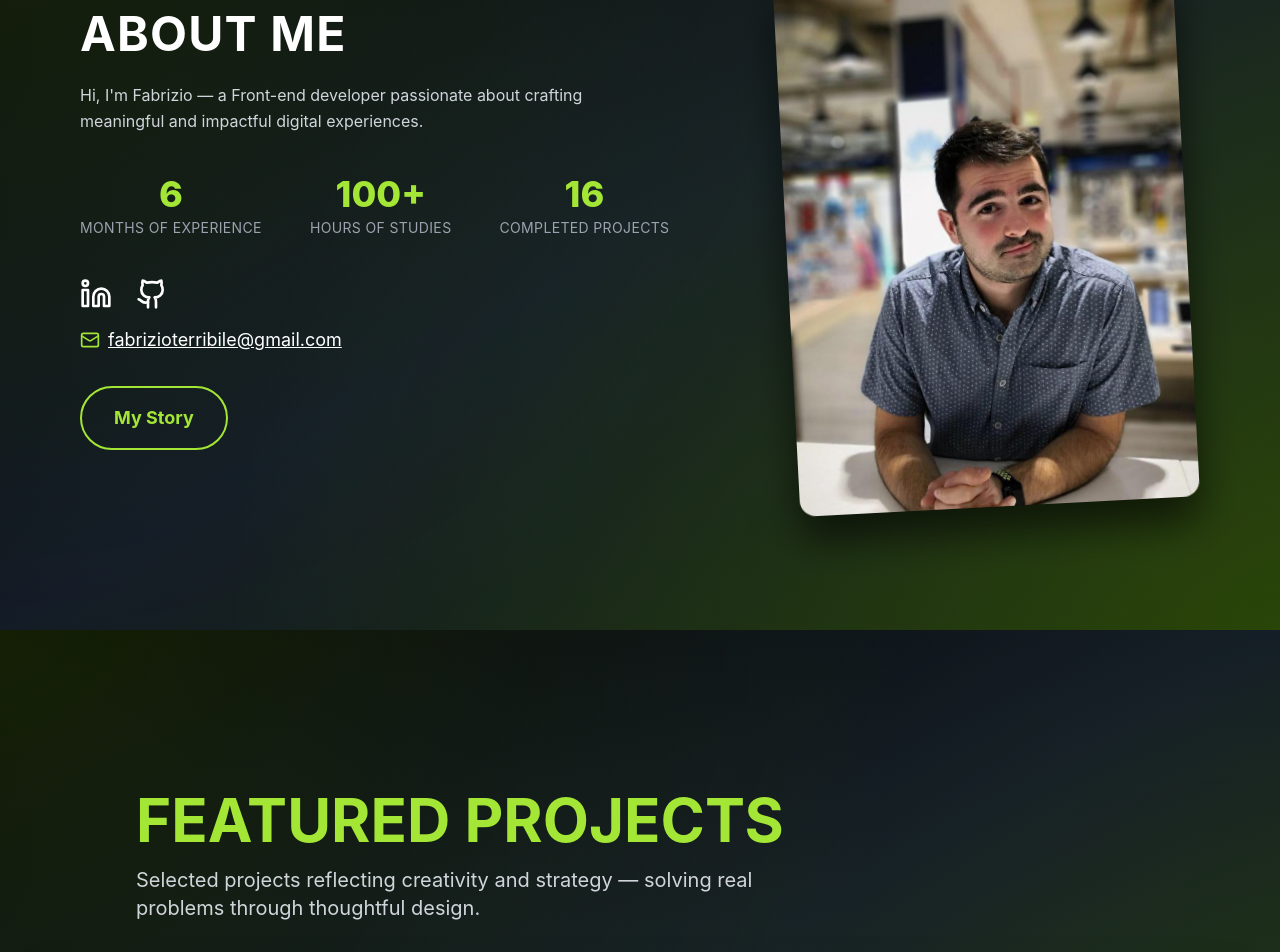
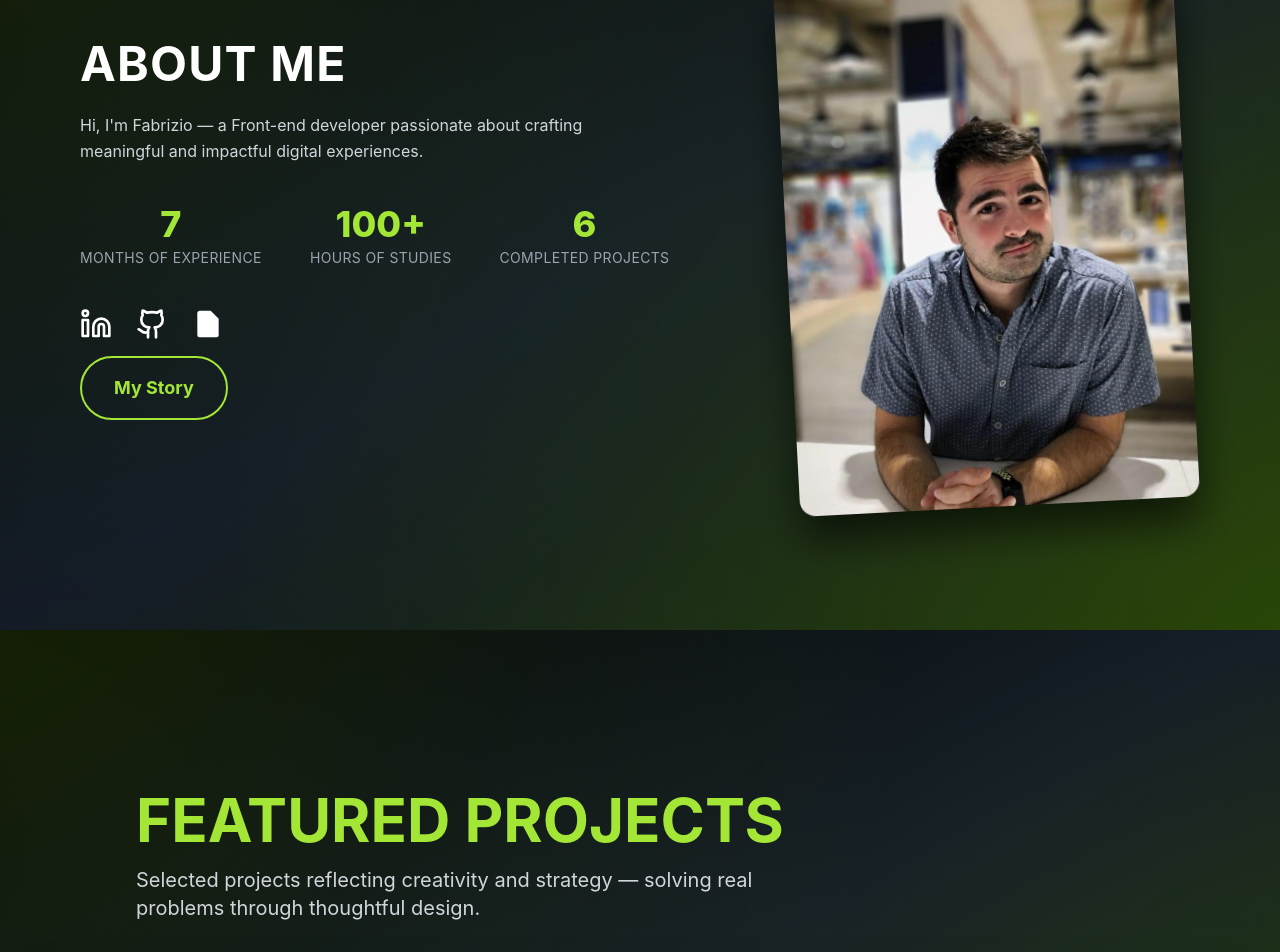
Before and after one commit to Fab785/Portfolio, a React (Create React App) app: page / in a window 1280 px wide. Shown: the part 1770-2722 px from the top of the page. Built offline with nearby package versions, Linux system fonts and the light colour scheme.

Commit message:
link changed

```diff
--- a/src/components/HeroSectionThree.jsx
+++ b/src/components/HeroSectionThree.jsx
@@ -1,4 +1,4 @@
-import React, { useState } from "react";
+import React from "react";
 import { Linkedin, Github, Mail } from "lucide-react";
 import CountUp from "react-countup";
 import { useInView } from "react-intersection-observer";
@@ -30,7 +30,7 @@ const HeroSectionThree = () => {
           <div className="flex flex-col md:flex-row gap-6 md:gap-12 mb-10 max-w-xs md:max-w-full">
             <div className="flex flex-col items-center">
               <span className="text-lime-400 text-4xl font-extrabold">
-      {inView ? <CountUp end={6} duration={2} /> : 0}
+                {inView ? <CountUp end={7} duration={2} /> : 0}
               </span>
               <span className="text-gray-400 uppercase tracking-wide text-sm mt-1 text-center">
                 Months of Experience
@@ -46,14 +46,13 @@ const HeroSectionThree = () => {
             </div>
             <div className="flex flex-col items-center">
               <span className="text-lime-400 text-4xl font-extrabold">
-      {inView ? <CountUp end={16} duration={2} /> : 0}
+                {inView ? <CountUp end={6} duration={2} /> : 0}
               </span>
               <span className="text-gray-400 uppercase tracking-wide text-sm mt-1 text-center">
                 Completed Projects
               </span>
             </div>
           </div>
-
 
           {/* Contact Icons */}
           <div className="flex items-center gap-6 mb-4">
@@ -75,17 +74,30 @@ const HeroSectionThree = () => {
             >
               <Github size={32} />
             </a>
-          </div>
 
-          {/* Email with envelope icon */}
-          <div className="flex items-center gap-2 mb-8">
-            <Mail size={20} className="text-lime-400" />
+            {/* PDF Resume Link */}
+            {/* PDF Resume Link */}
             <a
-              href="mailto:fabrizioterribile@gmail.com"
-              className="text-white underline text-lg"
+  href="https://fab785.github.io/iResume/"
+  target="_blank"
+  rel="noopener noreferrer"
+  aria-label="Resume"
 >
-              fabrizioterribile@gmail.com
+  <svg
+    xmlns="http://www.w3.org/2000/svg"
+    fill="currentColor"
+    viewBox="0 0 24 24"
+    width="32"
+    height="32"
+  >
+    <path d="M6 2a2 2 0 0 0-2 2v16a2 2 0 0 0 2 2h12a2 2 0 0 0 2-2V8l-6-6H6z"/>
+    <text x="12" y="16" textAnchor="middle" fontSize="6" fontWeight="bold" fill="white">PDF</text>
+  </svg>
 </a>
+
+
+
+
           </div>
 
           {/* My Story Button */}
```
Also changed, not shown: 1 other file (tests, documents, lock files or other folders). Lines whose indentation alone changed are shown as unchanged.
